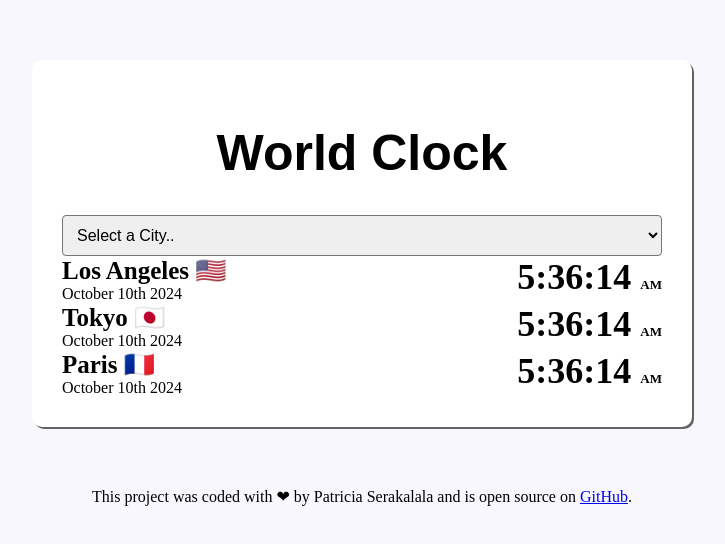
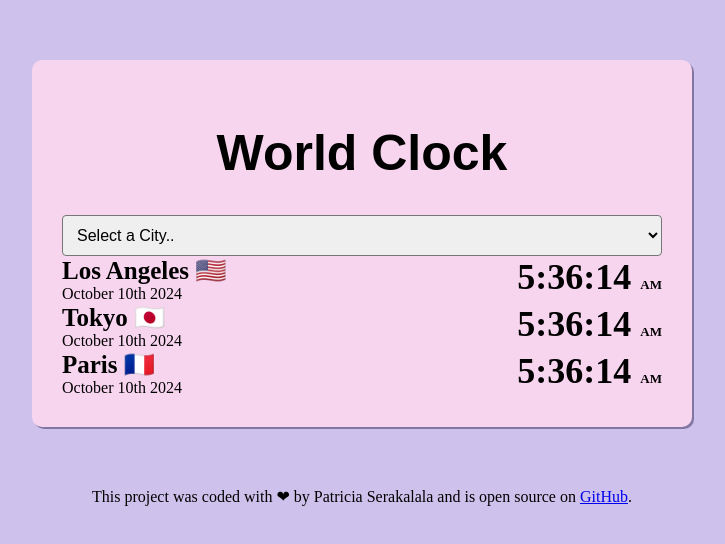
Before and after one commit to Patricia9707/WorldClock-project, a plain HTML site: page index.html in a window 1280 px wide. Shown: the whole page, without its empty margins (278-1003 px from the left). Drawn offline with nearby package versions, Linux system fonts and the light colour scheme; a script that the page names is missing.

Commit message:
Made some changes in CSS and JS

```diff
--- a/css/Style.css
+++ b/css/Style.css
@@ -1,13 +1,13 @@
 body {
-    background-color: #f9f7fe;
+    background-color: #cec2ec;
 }
 
 .container {
     max-width: 600px;
     margin: 60px auto;
-    background-color: white;
+    background-color: rgb(248, 213, 239);
     padding: 30px;
-    box-shadow: 2px 2px rgba(0, 0, 0, 0.6);
+    box-shadow: 2px 2px rgba(81, 69, 116, 0.6);
     border-radius: 10px;
 }
 
@@ -45,4 +45,4 @@ font-family: Arial, Helvetica, sans-serif;
 }
 footer {
     text-align: center;
-}
+    }
--- a/javascript/index.js
+++ b/javascript/index.js
@@ -18,6 +18,8 @@ function updateCity(event) {
                 <small>${cityTime.format("A")}</small>
             </div>
         </div>
+        <br>
+        <a href="index.html">Back</a>
     `;
 }
 
```
